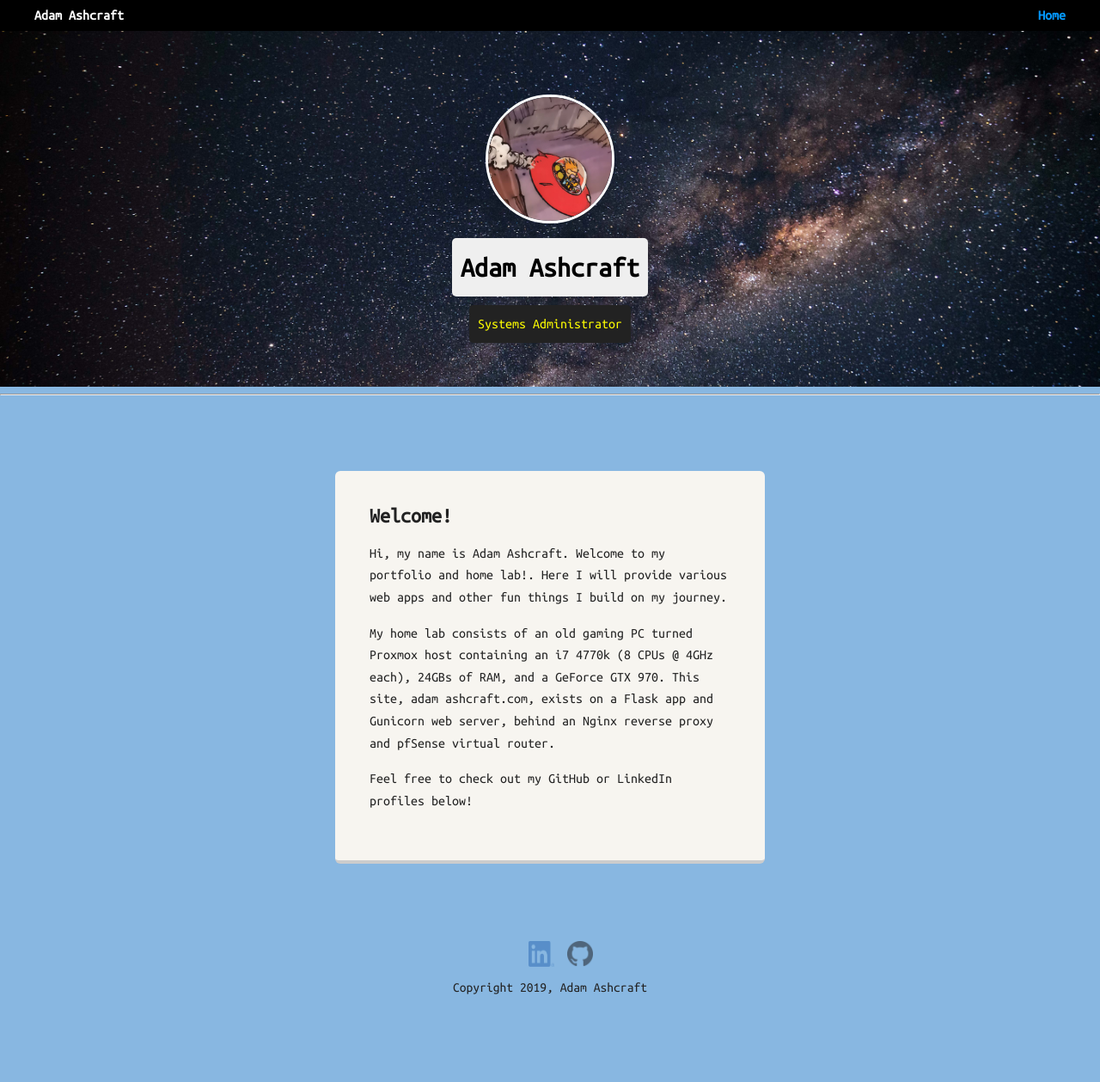
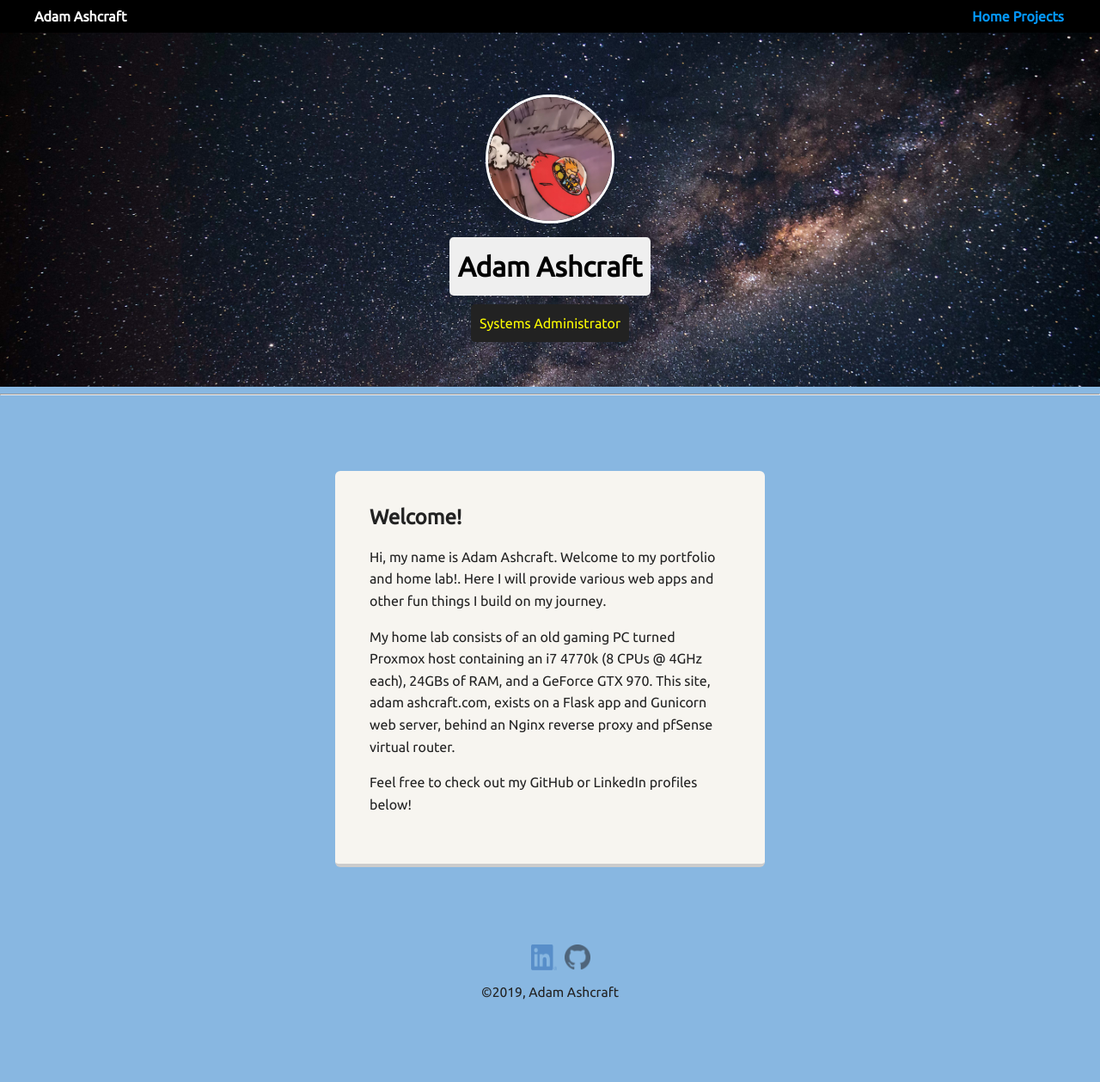
Before and after one commit to apashcraft/loveme, a Flask app: page / in a window 1280 px wide. Shown: the whole page at 86% size. Before the commit the page ends 1157 px from the top, so only its background shows below. Run offline with Flask 2, Linux system fonts and the light colour scheme.

Commit message:
Updated page content and css

```diff
--- a/app/static/css/main.css
+++ b/app/static/css/main.css
@@ -7,7 +7,7 @@ body {
 	margin: 0;
 	padding: 0;
 	text-align: center;
-	font-family: 'Ubuntu Mono', monospace;
+	font-family: 'Ubuntu';
 	color: #222;
 	background: #88b7e1;
 }
@@ -24,7 +24,7 @@ a:hover {
 	width: 100%;
 	background: black;
 	min-height: 30px;
-	padding: 10px;
+	padding: 10px 20px;
 	position: fixed;
 	text-align: center;
 }
@@ -41,9 +41,36 @@ a:hover {
 }
 .nav a {
 	transition: all .5s;
+	padding: 2px;
 }
 .nav a:hover {
 	color: white;
+}
+.dropdown {
+	float: left;
+	overflow: hidden;
+	font-family: inherit;
+}
+
+.dropdown-content {
+	display: none;
+	position: absolute;
+	background-color: black;
+	min-width: 80px;
+	box-shadow: 0px 8px 16px 0px rgba(0,0,0,0.2);
+}
+.dropdown-content a {
+	float: none;
+	padding: 12px 16px;
+	text-decoration: none;
+	display: block;
+	text-align: left;
+}
+.dropdown-content a:hover {
+	background-color: #black;
+}
+.dropdown:hover .dropdown-content {
+	display: block;
 }
 header {
 	text-align: center;
--- a/app/templates/base.html
+++ b/app/templates/base.html
@@ -16,6 +16,16 @@
 			<ul class="nav">
 				<li class="name">Adam Ashcraft</li>
 				<li><a href="{{ url_for('main.index') }}">Home</a></li>
+				<div class="dropdown">
+					<li><a href="#">Projects</a></li>
+						<div class="dropdown-content">
+							<a href="#">Link 1</a>
+							<a href="#">Link 2</a>
+							<a href="#">Link 3</a>
+						</div>
+					</li>
+				</div>
+
 			</ul>
 		</div>
 		<header>
@@ -39,7 +49,7 @@
 				<li><a href="https://www.linkedin.com/in/adamashcraft/" class="social linkedin">LinkedIn</a></li>
 				<li><a href="https://github.com/apashcraft" class="social github">Github</a></li>
 			</ul>
-			<p class="copyright">Copyright 2019, Adam Ashcraft</p>
+			<p class="copyright">&copy;2019, Adam Ashcraft</p>
 		</footer>
 	</body>
 </html>
```
